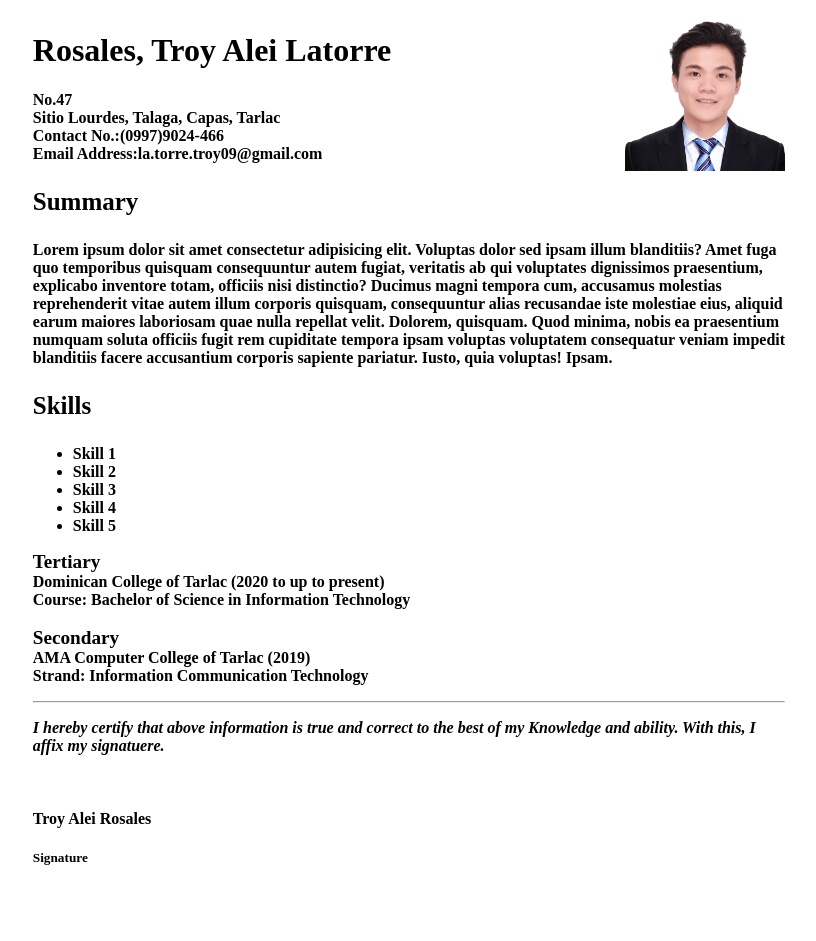
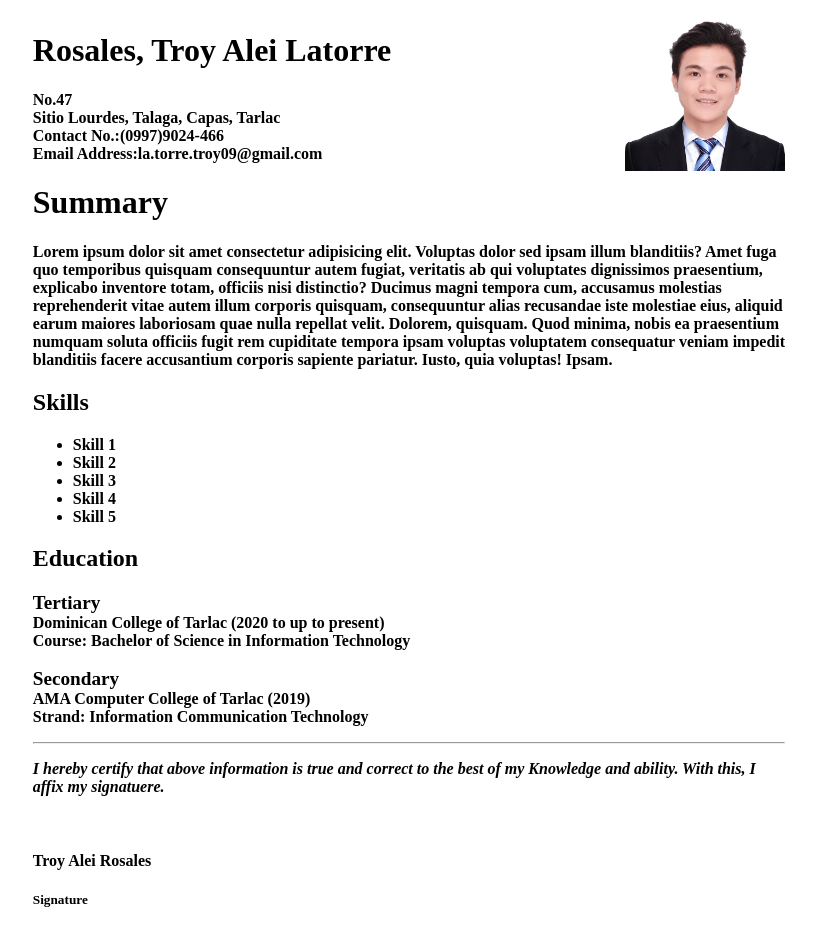
Before and after one commit to kezzme/Meowty, a plain HTML site: page prelim/Resume.html in a window 1280 px wide. Shown: the whole page, without its empty margins (231-1047 px from the left). Before the commit the page ends 899 px from the top, so only its background shows below. Drawn offline with Linux system fonts and the light colour scheme.

Commit message:
final output

```diff
--- a/prelim/Resume.html
+++ b/prelim/Resume.html
@@ -20,10 +20,10 @@
                     Email Address:la.torre.troy09@gmail.com <br>
 </p>
 
-        <h3 style="text-align: left; font-size: 25px;">Summary</h3>
+        <h1 style="text-align: left;">Summary</h1>
         <p style="text-align: left;">Lorem ipsum dolor sit amet consectetur adipisicing elit. Voluptas dolor sed ipsam illum blanditiis? Amet fuga quo temporibus quisquam consequuntur autem fugiat, veritatis ab qui voluptates dignissimos praesentium, explicabo inventore totam, officiis nisi distinctio? Ducimus magni tempora cum, accusamus molestias reprehenderit vitae autem illum corporis quisquam, consequuntur alias recusandae iste molestiae eius, aliquid earum maiores laboriosam quae nulla repellat velit. Dolorem, quisquam. Quod minima, nobis ea praesentium numquam soluta officiis fugit rem cupiditate tempora ipsam voluptas voluptatem consequatur veniam impedit blanditiis facere accusantium corporis sapiente pariatur. Iusto, quia voluptas! Ipsam.</p></p>
 
-        <h3 style="text-align: left; font-size: 25px;">Skills</h3>
+        <h2 style="text-align: left;">Skills</h2>
         <ul style="text-align: left;">
             <li>Skill 1</li>
             <li>Skill 2</li>
@@ -32,6 +32,7 @@
             <li>Skill 5</li>
         </ul>
 
+        <h2 style="text-align: left;">Education</h2>
         <p style="text-align: left;"><big><b>Tertiary</b></big><br>
         <b>Dominican College of Tarlac</b> (2020 to up to present) <br>
         <b>Course:</b> Bachelor of Science in Information Technology <br>
```
